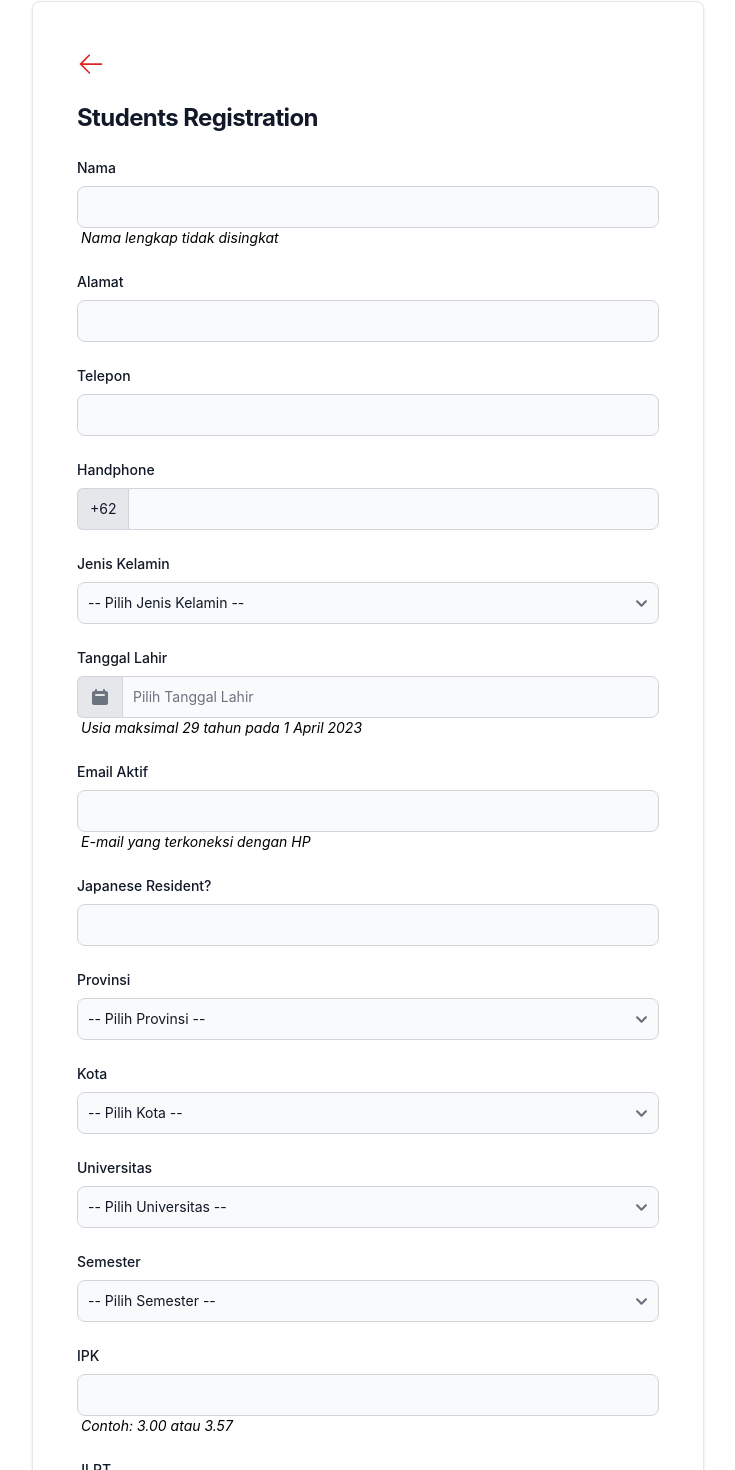
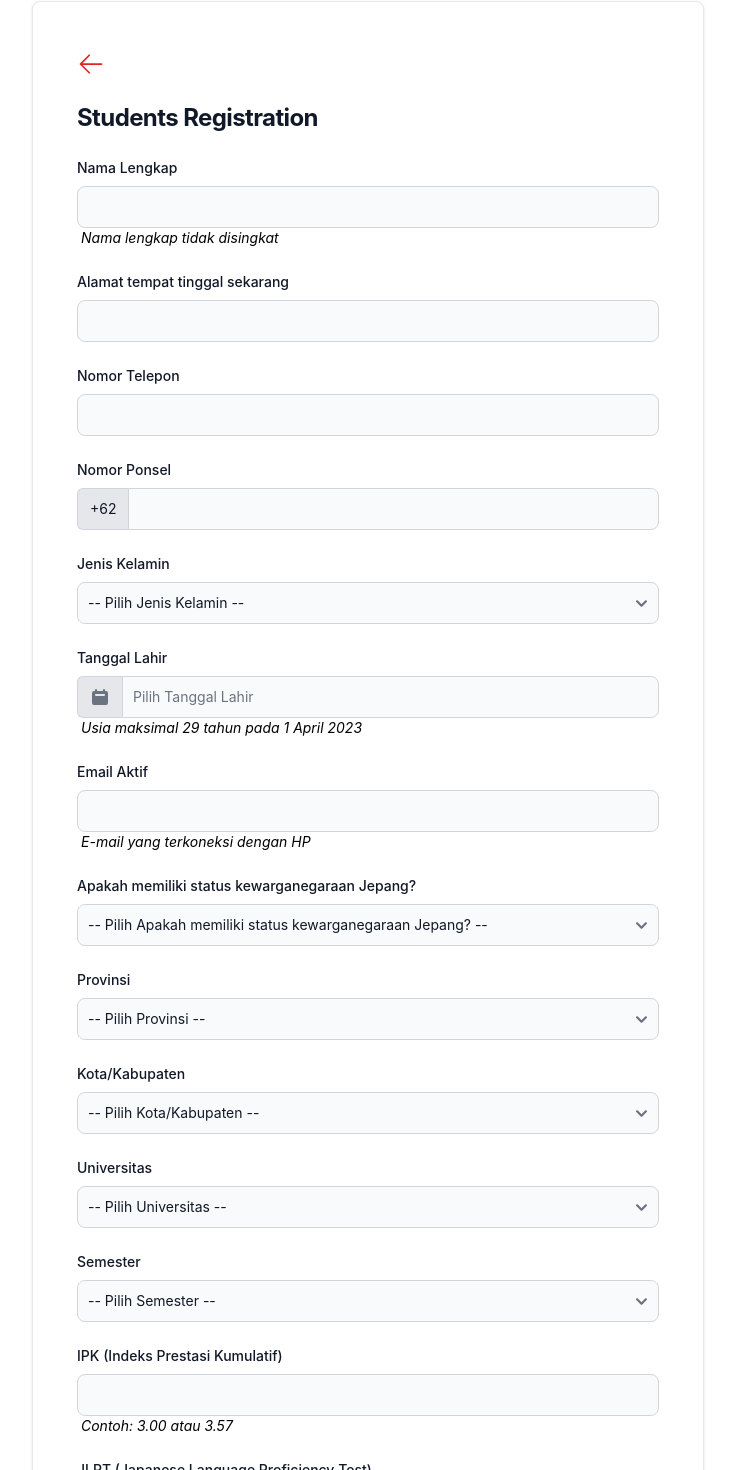
Before and after one commit to Reinhardjs/scholarship-registration-frontend, a React (Create React App) app: page /studies in a window 1280 px wide. Shown: the part 39-1509 px from the top of the page, without its empty margins (272-1007 px from the left). Built offline with nearby package versions, Linux system fonts and the light colour scheme.

Commit message:
chore(mext-registration): update japanese studies registration page

```diff
--- a/src/pages/japaneseStudies/JapaneseStudiesRegistration.js
+++ b/src/pages/japaneseStudies/JapaneseStudiesRegistration.js
@@ -90,24 +90,24 @@ const JapaneseStudiesRegistration = () => {
               </h1>
               <TextInput
                 form={form}
-                labelString={"Nama"}
+                labelString={"Nama Lengkap"}
                 inputName={"name"}
                 notes={"Nama lengkap tidak disingkat"}
               />
               <TextInput
                 form={form}
-                labelString={"Alamat"}
+                labelString={"Alamat tempat tinggal sekarang"}
                 inputName={"address"}
               />
               <TextInput
                 form={form}
-                labelString={"Telepon"}
+                labelString={"Nomor Telepon"}
                 inputName={"telephone"}
                 isRequired={false}
               />
               <PhoneNumberInput
                 form={form}
-                labelString={"Handphone"}
+                labelString={"Nomor Ponsel"}
                 inputName={"handphone"}
               />
               <SelectInput
@@ -131,10 +131,13 @@ const JapaneseStudiesRegistration = () => {
                 validation={handleEmailValidation}
                 notes={"E-mail yang terkoneksi dengan HP"}
               />
-              <TextInput
+              <SelectInput
                 form={form}
-                labelString={"Japanese Resident?"}
+                labelString={"Apakah memiliki status kewarganegaraan Jepang?"}
                 inputName={"japaneseResident"}
+                data={["Ya", "Tidak"].map((item) => {
+                  return { option: item, value: item };
+                })}
               />
               <SelectInput
                 form={form}
@@ -146,7 +149,7 @@ const JapaneseStudiesRegistration = () => {
               />
               <SelectInput
                 form={form}
-                labelString={"Kota"}
+                labelString={"Kota/Kabupaten"}
                 inputName={"city"}
                 data={kotaList.map((item) => {
                   return { option: item, value: item };
@@ -170,14 +173,14 @@ const JapaneseStudiesRegistration = () => {
               />
               <TextInput
                 form={form}
-                labelString={"IPK"}
+                labelString={"IPK (Indeks Prestasi Kumulatif)"}
                 inputName={"ipk"}
                 type={"number"}
                 notes={"Contoh: 3.00 atau 3.57"}
               />
               <SelectInput
                 form={form}
-                labelString={"JLPT"}
+                labelString={"JLPT (Japanese Language Proficiency Test)"}
                 inputName={"jlpt"}
                 data={["N1", "N2", "N3", "N4", "N5", "Tidak Ada"].map(
                   (item) => {
@@ -194,7 +197,7 @@ const JapaneseStudiesRegistration = () => {
               />
               <SelectInput
                 form={form}
-                labelString={"Lokasi Test"}
+                labelString={"Lokasi Ujian Tulis Beasiswa MEXT"}
                 inputName={"testLocation"}
                 data={[
                   "Jakarta",
```
